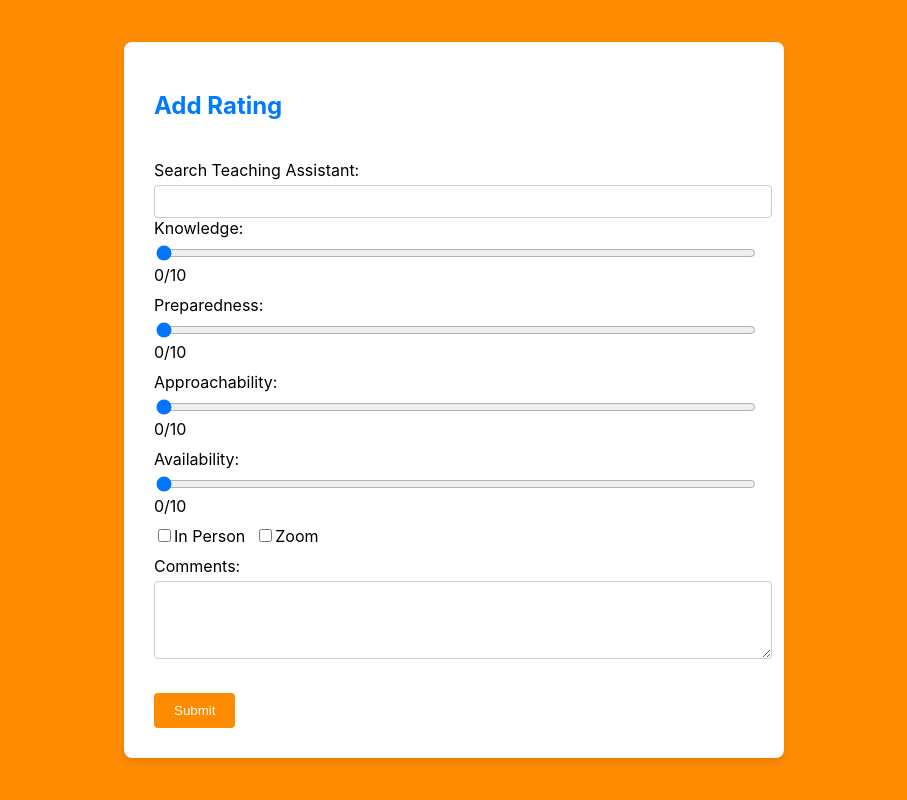
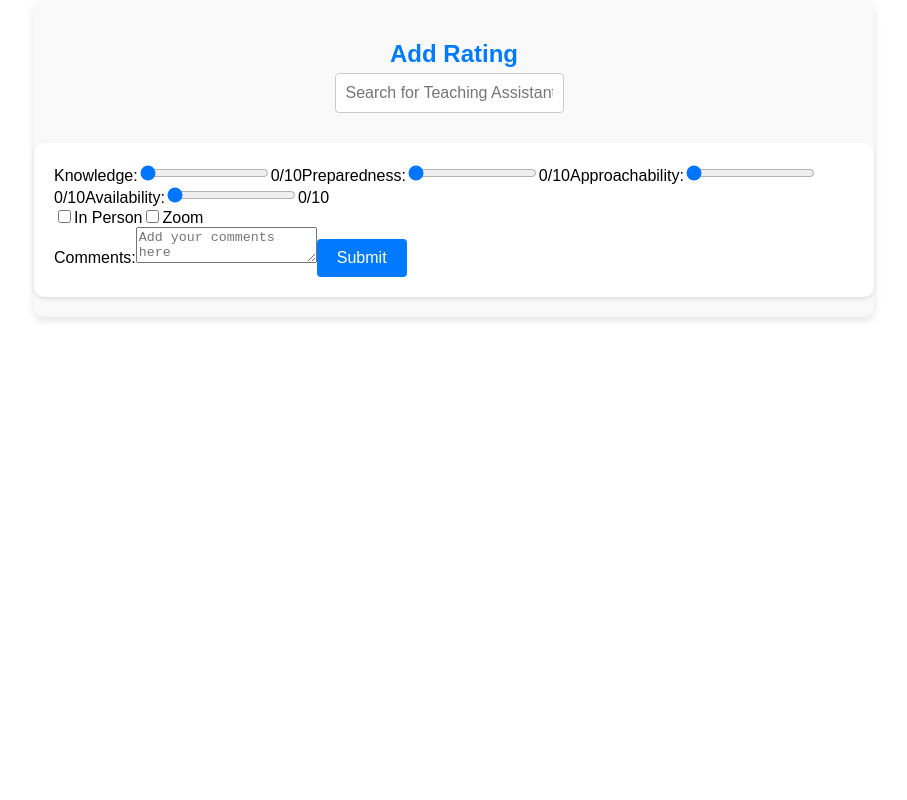
Before and after one commit to devanshw/frontend_for_steelhacks, a React (Create React App) app in the folder frontend/: page /addRating in a window 1280 px wide. Shown: the whole page, without its empty margins (186-1093 px from the left). Built offline with nearby package versions, Linux system fonts and the light colour scheme.

Commit message:
Edited Add Rate Page

```diff
--- a/frontend/package.json
+++ b/frontend/package.json
@@ -6,6 +6,7 @@
     "@testing-library/jest-dom": "^5.17.0",
     "@testing-library/react": "^13.4.0",
     "@testing-library/user-event": "^13.5.0",
+    "axios": "^1.7.7",
     "react": "^18.3.1",
     "react-dom": "^18.3.1",
     "react-router-dom": "^6.26.2",
--- a/frontend/src/AddRate.js
+++ b/frontend/src/AddRate.js
@@ -1,8 +1,11 @@
-import React, { useState } from 'react';
+import React, { useState, useEffect } from 'react';
+import axios from 'axios';
+import './UserDetails.css'; // Importing the CSS file for styling
 
-const AddRating = () => {
+const AddRate = () => {
   const [knowledge, setKnowledge] = useState(0);
   const [searchTerm, setSearchTerm] = useState('');
+  const [suggestions, setSuggestions] = useState([]);
   const [isInPerson, setIsInPerson] = useState(false);
   const [isZoom, setIsZoom] = useState(false);
   const [availability, setAvailability] = useState(0);
@@ -10,42 +13,24 @@ const AddRating = () => {
   const [approachability, setApproachability] = useState(0);
   const [comments, setComments] = useState('');
 
-  const handleInputChange = (e) => {
-    setKnowledge(Number(e.target.value));
-  };
-
-  const handleSearchChange = (e) => {
-    setSearchTerm(e.target.value);
-  };
-
-  const handleCheckboxChange = (e) => {
-    const { name, checked } = e.target;
-    if (name === 'inPerson') {
-      setIsInPerson(checked);
-    } else if (name === 'zoom') {
-      setIsZoom(checked);
+  // Fetch TA names as suggestions based on the input from searchTerm
+  useEffect(() => {
+    if (searchTerm) {
+      axios
+        .get(`http://localhost:3000/api/searchTAs?searchTerm=${searchTerm}`)
+        .then((response) => {
+          setSuggestions(response.data);
+        })
+        .catch((error) => {
+          console.error('Error fetching TAs:', error);
+        });
+    } else {
+      setSuggestions([]);
     }
-  };
-
-  const handleAvailabilityChange = (e) => {
-    setAvailability(Number(e.target.value));
-  };
-
-  const handlePreparednessChange = (e) => {
-    setPreparedness(Number(e.target.value));
-  };
-
-  const handleCommentChange = (e) => {
-    setComments(e.target.value);
-  };
-
-  const handleApproachabilityChange = (e) => {
-    setApproachability(Number(e.target.value));
-  };
+  }, [searchTerm]);
 
   const handleSubmit = (e) => {
     e.preventDefault();
-    // Handle submission logic here
     console.log('Submitted Data:', {
       knowledge,
       preparedness,
@@ -56,7 +41,7 @@ const AddRating = () => {
       comments,
       searchTerm,
     });
-    // Reset the form (optional)
+    // Reset the form after submission
     setKnowledge(0);
     setPreparedness(0);
     setAvailability(0);
@@ -67,97 +52,85 @@ const AddRating = () => {
   };
 
   return (
-    <div style={{ backgroundColor: '#FF8C00', height: '100vh', display: 'flex', justifyContent: 'center', alignItems: 'center' }}>
-      <div style={{
-        backgroundColor: 'white',
-        width: '600px', // Adjust the width as needed
-        height: 'auto', // Adjust height to fit content
-        borderRadius: '8px',
-        boxShadow: '0 4px 8px rgba(0, 0, 0, 0.1)', // Optional shadow for depth
-        display: 'flex',
-        flexDirection: 'column',
-        justifyContent: 'flex-start', // Align items to the top
-        alignItems: 'flex-start', // Align items to the left
-        padding: '30px' // Added padding for better spacing
-      }}>
-        <h2 style={{ marginBottom: '20px' }}>Add Rating</h2>
+    <div className="user-details-container"> {/* Using CSS classes for styling */}
+      <div className="user-info">
+        <h2>Add Rating</h2>
 
-        {/* Search Bar Section */}
-        <div style={{ marginTop: '20px', width: '100%' }}>
-          <label htmlFor="search" style={{ marginBottom: '5px', display: 'block' }}>Search Teaching Assistant:</label>
+        {/* Search Bar Section with Suggestions */}
+        <div className="input-container">
           <input
             type="text"
-            id="search"
+            className="input-field"
+            placeholder="Search for Teaching Assistant"
             value={searchTerm}
-            onChange={handleSearchChange}
-            style={{ width: '100%', padding: '8px', borderRadius: '4px', border: '1px solid #ccc' }} // Styling for the search bar
+            onChange={(e) => setSearchTerm(e.target.value)}
           />
+          <ul>
+            {suggestions.length > 0 &&
+              suggestions.map((suggestion, index) => (
+                <li key={index}>{suggestion.name}</li>
+              ))
+            }
+          </ul>
         </div>
 
-        <div style={{ marginBottom: '10px', width: '100%' }}>
-          <label htmlFor="knowledge" style={{ marginBottom: '5px', display: 'block' }}>Knowledge:</label>
+        <div className="user-details">
+          {/* Knowledge Input */}
+          <label htmlFor="knowledge">Knowledge:</label>
           <input
             type="range"
             id="knowledge"
             min="0"
             max="10"
             value={knowledge}
-            onChange={handleInputChange}
-            style={{ width: '100%' }} // Full width for the slider
+            onChange={(e) => setKnowledge(Number(e.target.value))}
           />
           <span>{knowledge}/10</span>
-        </div>
 
-        <div style={{ marginBottom: '10px', width: '100%' }}>
-          <label htmlFor="preparedness" style={{ marginBottom: '5px', display: 'block' }}>Preparedness:</label>
+          {/* Preparedness Input */}
+          <label htmlFor="preparedness">Preparedness:</label>
           <input
             type="range"
             id="preparedness"
             min="0"
             max="10"
             value={preparedness}
-            onChange={handlePreparednessChange}
-            style={{ width: '100%' }} // Full width for the slider
+            onChange={(e) => setPreparedness(Number(e.target.value))}
           />
           <span>{preparedness}/10</span>
-        </div>
 
-        <div style={{ marginBottom: '10px', width: '100%' }}>
-          <label htmlFor="approachability" style={{ marginBottom: '5px', display: 'block' }}>Approachability:</label>
+          {/* Approachability Input */}
+          <label htmlFor="approachability">Approachability:</label>
           <input
             type="range"
             id="approachability"
             min="0"
             max="10"
-            value={preparedness}
-            onChange={handleApproachabilityChange}
-            style={{ width: '100%' }} // Full width for the slider
+            value={approachability}
+            onChange={(e) => setApproachability(Number(e.target.value))}
           />
-          <span>{preparedness}/10</span>
-        </div>
+          <span>{approachability}/10</span>
 
-        {/* Availability Section */}
-        <div style={{ marginBottom: '10px', width: '100%' }}>
-          <label htmlFor="availability" style={{ marginBottom: '5px', display: 'block' }}>Availability:</label>
+          {/* Availability Input */}
+          <label htmlFor="availability">Availability:</label>
           <input
             type="range"
             id="availability"
             min="0"
             max="10"
             value={availability}
-            onChange={handleAvailabilityChange}
-            style={{ width: '100%' }} // Full width for the slider
+            onChange={(e) => setAvailability(Number(e.target.value))}
           />
           <span>{availability}/10</span>
 
-          {/* Checkbox Section */}
-          <div style={{ display: 'flex', marginTop: '10px', alignItems: 'center' }}>
-            <label style={{ marginRight: '10px' }}>
+          {/* Checkbox for inPerson and Zoom */}
+          <div>
+            <label>
               <input
                 type="checkbox"
                 name="inPerson"
                 checked={isInPerson}
-                onChange={handleCheckboxChange}
+                onChange={(e) => setIsInPerson(e.target.checked)}
               />
               In Person
             </label>
@@ -166,34 +139,29 @@ const AddRating = () => {
                 type="checkbox"
                 name="zoom"
                 checked={isZoom}
-                onChange={handleCheckboxChange}
+                onChange={(e) => setIsZoom(e.target.checked)}
               />
               Zoom
             </label>
           </div>
-        </div>
 
-        {/* Comment Section */}
-        <div style={{ marginBottom: '10px', width: '100%' }}>
-          <label htmlFor="comments" style={{ marginBottom: '5px', display: 'block' }}>Comments:</label>
+          {/* Comments Section */}
+          <label htmlFor="comments">Comments:</label>
           <textarea
             id="comments"
             value={comments}
-            onChange={handleCommentChange}
-            style={{ width: '100%', padding: '8px', borderRadius: '4px', border: '1px solid #ccc', height: '60px' }} // Styling for the comments area
+            onChange={(e) => setComments(e.target.value)}
+            placeholder="Add your comments here"
           />
+
+          {/* Submit Button */}
+          <button className="fetch-button" onClick={handleSubmit}>
+            Submit
+          </button>
         </div>
-
-        {/* Submit Button */}
-        <button
-          onClick={handleSubmit}
-          style={{ marginTop: '20px', padding: '10px 20px', backgroundColor: '#FF8C00', color: 'white', border: 'none', borderRadius: '4px', cursor: 'pointer' }}
-        >
-          Submit
-        </button>
       </div>
     </div>
   );
 };
 
-export default AddRating;
+export default AddRate;
```
Also changed, not shown: 1 other file (tests, documents, lock files or other folders).
